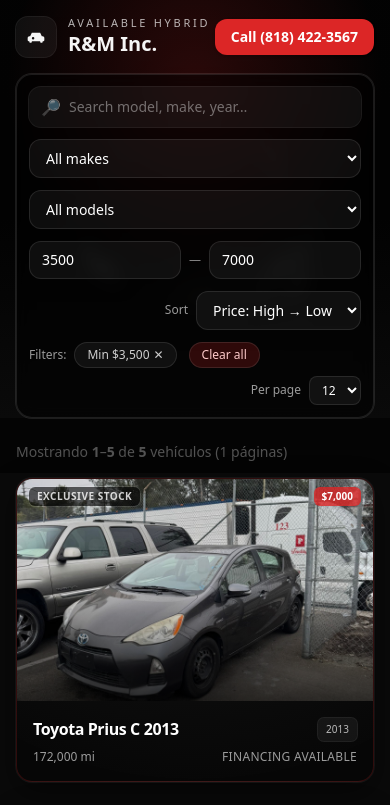
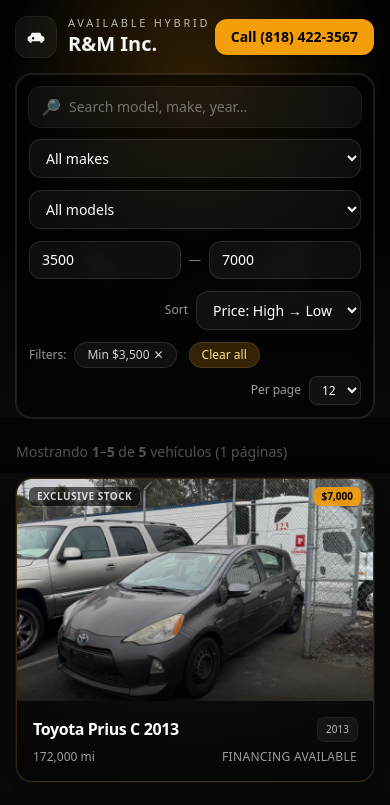
Before and after one commit to availablehybrid1/available-hybrid-site1, a Next.js app: page / in a window 390 px wide. Shown: the top 805 px of the page. Built offline with nearby package versions, Linux system fonts and the light colour scheme.

Commit message:
Update index.tsx

```diff
--- a/pages/index.tsx
+++ b/pages/index.tsx
@@ -1,4 +1,4 @@
-// pages/index.tsx — Luxury + Filtros + Badges + Paginación/Chips
+// pages/index.tsx — Luxury + Filtros + Badges + Paginación/Chips (tema Negro + Dorado)
 import * as React from "react";
 import * as invMod from "../data/inventory";
 
@@ -35,7 +35,7 @@ function statusLabel(s?: Vehicle["status"]) {
   return "Exclusive Stock";
 }
 function statusClasses(s?: Vehicle["status"]) {
-  if (s === "just_arrived") return "bg-emerald-600/80 text-white ring-emerald-400/30";
+  if (s === "just_arrived") return "bg-emerald-600/80 text-white ring-emerald-400/30"; // mantenemos verde para diferenciar estado
   if (s === "pending_detail") return "bg-yellow-500/80 text-black ring-yellow-300/40";
   return "bg-black/60 text-white/80 ring-white/10";
 }
@@ -46,13 +46,13 @@ function VehicleCard({ v }: { v: Vehicle }) {
   return (
     <a
       href={`/${v.id}`} // cambia a `/inventory/${v.id}` si tu detalle está ahí
-      className="group relative overflow-hidden rounded-2xl border border-red-600/20 bg-[radial-gradient(100%_100%_at_50%_0%,rgba(255,255,255,0.06),rgba(0,0,0,0.3))] shadow-[0_10px_30px_rgba(0,0,0,0.45)] ring-1 ring-white/5 transition hover:-translate-y-0.5"
+      className="group relative overflow-hidden rounded-2xl border border-amber-500/20 bg-[radial-gradient(100%_100%_at_50%_0%,rgba(255,255,255,0.06),rgba(0,0,0,0.3))] shadow-[0_10px_30px_rgba(0,0,0,0.45)] ring-1 ring-white/5 transition hover:-translate-y-0.5"
     >
       <div className="absolute left-0 right-0 top-0 z-10 flex items-center justify-between px-3 py-2">
         <span className={`rounded-md px-2 py-0.5 text-[10px] font-semibold uppercase tracking-wider ring-1 ${statusClasses(v.status)}`}>
           {statusLabel(v.status)}
         </span>
-        <span className="rounded-md bg-red-600/80 px-2 py-0.5 text-[10px] font-bold text-white shadow">
+        <span className="rounded-md bg-amber-500/90 px-2 py-0.5 text-[10px] font-bold text-black shadow">
           {formatPrice(v.price)}
         </span>
       </div>
@@ -96,13 +96,13 @@ export default function Home() {
   const [query, setQuery] = React.useState("");
   const [sortBy, setSortBy] = React.useState<"price_desc" | "price_asc" | "year_desc" | "year_asc">("price_desc");
 
-  // Filtros (3B)
+  // Filtros
   const [make, setMake] = React.useState<string>("");
   const [model, setModel] = React.useState<string>("");
   const [pmin, setPmin] = React.useState<number>(0);
   const [pmax, setPmax] = React.useState<number>(0);
 
-  // Paginación (PASO 5)
+  // Paginación
   const [page, setPage] = React.useState<number>(1);
   const [perPage, setPerPage] = React.useState<number>(12);
 
@@ -118,7 +118,7 @@ export default function Home() {
     setPmax(meta.maxPrice);
   }, [inventory]);
 
-  // Filtros + orden (3E)
+  // Filtros + orden
   const filtered = React.useMemo(() => {
     const q = query.trim().toLowerCase();
     let arr = inventory.filter((v) => {
@@ -149,7 +149,7 @@ export default function Home() {
     return arr;
   }, [inventory, query, sortBy, make, model, pmin, pmax]);
 
-  // ---- PASO 5: Paginación ----
+  // Paginación
   const total = filtered.length;
   const totalPages = Math.max(1, Math.ceil(total / perPage));
   React.useEffect(() => { setPage(1); }, [query, make, model, pmin, pmax, sortBy, perPage]);
@@ -177,11 +177,12 @@ export default function Home() {
         <div className="absolute inset-0 -z-10">
           <img
             src="/lux-hero.jpg"
-            alt="Exotic red sports car"
+            alt="Exotic luxury car"
             onError={(e) => { (e.currentTarget as HTMLImageElement).style.display = "none"; }}
             className="h-[56vh] w-full object-cover opacity-55"
           />
-          <div className="absolute inset-0 bg-[radial-gradient(80%_80%_at_50%_20%,rgba(220,38,38,0.35),transparent_60%)]" />
+          {/* Dorado cálido */}
+          <div className="absolute inset-0 bg-[radial-gradient(80%_80%_at_50%_20%,rgba(245,158,11,0.35),transparent_60%)]" />
           <div className="absolute inset-0 bg-gradient-to-b from-black/40 via-black/60 to-neutral-950" />
         </div>
 
@@ -201,7 +202,7 @@ export default function Home() {
             <a className="opacity-80 hover:opacity-100" href="#inventory">Inventory</a>
             <a className="opacity-80 hover:opacity-100" href="#contact">Contact</a>
           </nav>
-          <a href="tel:+18184223567" className="rounded-xl bg-red-600 px-4 py-2 text-sm font-semibold text-white shadow hover:bg-red-500">
+          <a href="tel:+18184223567" className="rounded-xl bg-amber-500 px-4 py-2 text-sm font-semibold text-black shadow hover:bg-amber-400">
             Call (818) 422-3567
           </a>
         </header>
@@ -288,7 +289,7 @@ export default function Home() {
                 ))}
                 <button
                   onClick={(e) => { e.preventDefault(); clearAll(); }}
-                  className="ml-1 rounded-full border border-white/10 bg-red-600/20 px-3 py-1 text-xs text-red-200 hover:bg-red-600/30"
+                  className="ml-1 rounded-full border border-white/10 bg-amber-500/20 px-3 py-1 text-xs text-amber-200 hover:bg-amber-500/30"
                 >
                   Clear all
                 </button>
@@ -336,7 +337,7 @@ export default function Home() {
                   <button
                     key={n}
                     onClick={() => setPage(n)}
-                    className={`rounded-lg px-3 py-1 text-sm ${active ? "bg-red-600 text-white" : "border border-white/10 bg-white/5 text-white/80 hover:bg-white/10"}`}
+                    className={`rounded-lg px-3 py-1 text-sm ${active ? "bg-amber-500 text-black" : "border border-white/10 bg-white/5 text-white/80 hover:bg-white/10"}`}
                   >
                     {n}
                   </button>
@@ -390,13 +391,13 @@ export default function Home() {
           <form action="/contact" method="post" className="rounded-2xl border border-white/10 bg-white/[0.03] p-6">
             <h3 className="text-xl font-semibold">Send a message</h3>
             <div className="mt-4 grid gap-4 sm:grid-cols-2">
-              <input name="name" required placeholder="Name" className="w-full rounded-xl border border-white/10 bg-white/5 px-4 py-3 text-sm placeholder-white/40 outline-none focus:border-red-400/40" />
-              <input name="phone" placeholder="Phone" className="w-full rounded-xl border border-white/10 bg-white/5 px-4 py-3 text-sm placeholder-white/40 outline-none focus:border-red-400/40" />
-              <input name="email" type="email" placeholder="Email" className="sm:col-span-2 w-full rounded-xl border border-white/10 bg-white/5 px-4 py-3 text-sm placeholder-white/40 outline-none focus:border-red-400/40" />
-              <textarea name="message" rows={4} placeholder="Tell us what you’re looking for" className="sm:col-span-2 w-full rounded-xl border border-white/10 bg-white/5 px-4 py-3 text-sm placeholder-white/40 outline-none focus:border-red-400/40" />
+              <input name="name" required placeholder="Name" className="w-full rounded-xl border border-white/10 bg-white/5 px-4 py-3 text-sm placeholder-white/40 outline-none focus:border-amber-500/40" />
+              <input name="phone" placeholder="Phone" className="w-full rounded-xl border border-white/10 bg-white/5 px-4 py-3 text-sm placeholder-white/40 outline-none focus:border-amber-500/40" />
+              <input name="email" type="email" placeholder="Email" className="sm:col-span-2 w-full rounded-xl border border-white/10 bg-white/5 px-4 py-3 text-sm placeholder-white/40 outline-none focus:border-amber-500/40" />
+              <textarea name="message" rows={4} placeholder="Tell us what you’re looking for" className="sm:col-span-2 w-full rounded-xl border border-white/10 bg-white/5 px-4 py-3 text-sm placeholder-white/40 outline-none focus:border-amber-500/40" />
             </div>
             <div className="mt-4 flex justify-end">
-              <button type="submit" className="rounded-xl bg-red-600 px-5 py-3 text-sm font-semibold text-white shadow hover:bg-red-500">Send</button>
+              <button type="submit" className="rounded-xl bg-amber-500 px-5 py-3 text-sm font-semibold text-black shadow hover:bg-amber-400">Send</button>
             </div>
           </form>
         </div>
```
